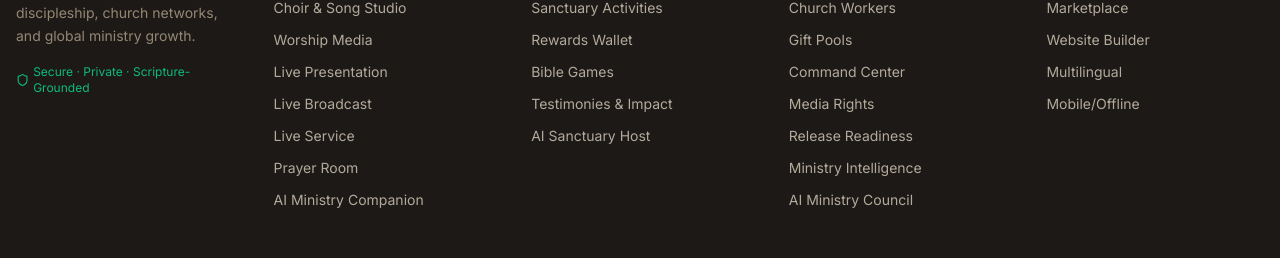
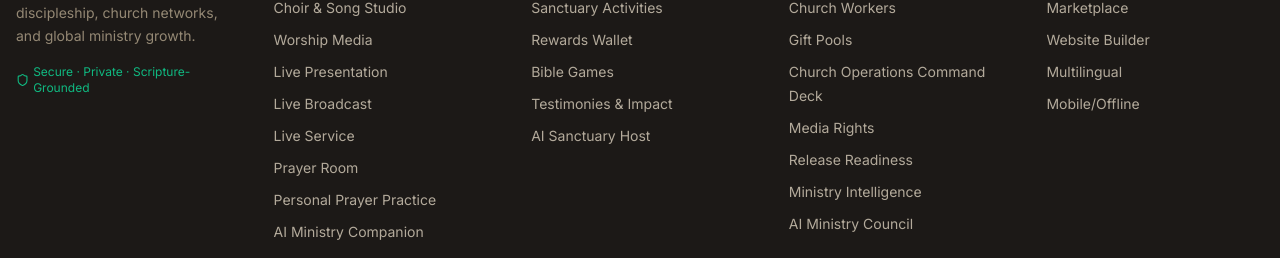
Before and after one commit to TechCodinz/digital-church-os, a Next.js app: page /scripture in a window 1280 px wide. Shown: the part 3468-3726 px from the top of the page. Built offline with nearby package versions, Linux system fonts and the light colour scheme; no server answers.

Commit message:
feat(navigation): surface prayer practice and operations deck

```diff
--- a/components/layout/Footer.tsx
+++ b/components/layout/Footer.tsx
@@ -17,6 +17,7 @@ export const Footer = () => {
         { href: '/live-broadcast', label: 'Live Broadcast' },
         { href: '/live-service', label: 'Live Service' },
         { href: '/prayer-room', label: 'Prayer Room' },
+        { href: '/prayer-practice', label: 'Personal Prayer Practice' },
         { href: '/spiritual', label: 'AI Ministry Companion' },
       ],
     },
@@ -41,7 +42,7 @@ export const Footer = () => {
         { href: '/care', label: 'Human Care' },
         { href: '/workers', label: 'Church Workers' },
         { href: '/gifts', label: 'Gift Pools' },
-        { href: '/command-center', label: 'Command Center' },
+        { href: '/command-center', label: 'Church Operations Command Deck' },
         { href: '/media-rights', label: 'Media Rights' },
         { href: '/release-readiness', label: 'Release Readiness' },
         { href: '/intelligence', label: 'Ministry Intelligence' },
```
